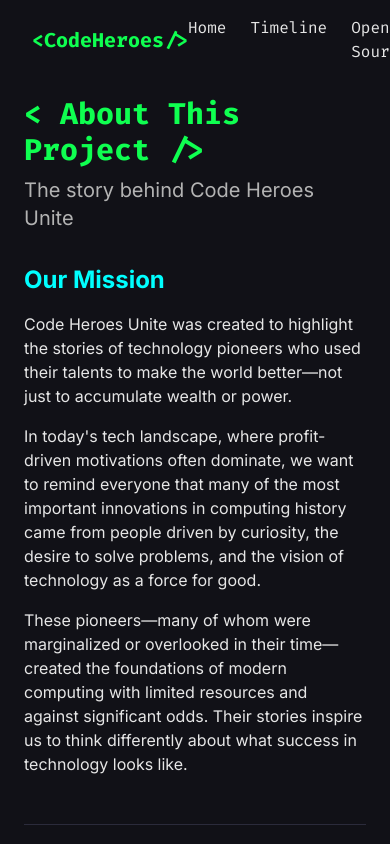
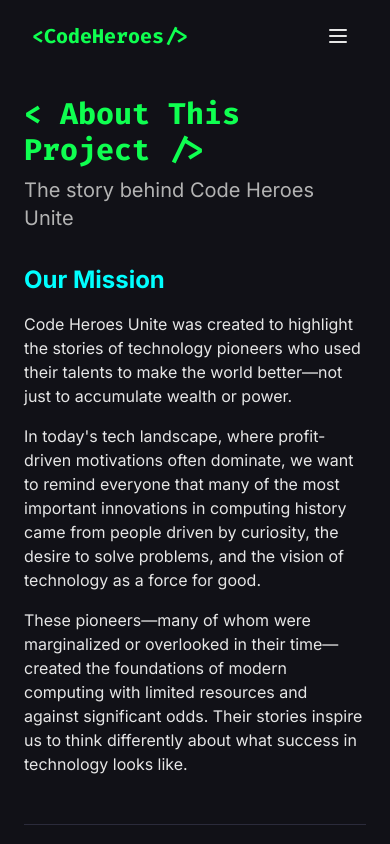
Before and after one commit to n1ghtw1re/code-heroes, a React (Vite) app: page /about in a window 390 px wide. Shown: the top 844 px of the page. Built offline with nearby package versions, Linux system fonts and the light colour scheme.

Commit message:
Fix: Implement hamburger menu for smaller displays
Refactor the Navbar component to collapse into a hamburger menu on smaller screens, improving the user experience on mobile devices.

```diff
--- a/src/components/layout/Navbar.tsx
+++ b/src/components/layout/Navbar.tsx
@@ -1,10 +1,27 @@
 
 import { useState, useEffect } from 'react';
 import { Link } from 'react-router-dom';
+import { Menu } from 'lucide-react';
 import { cn } from '@/lib/utils';
+import {
+  NavigationMenu,
+  NavigationMenuContent,
+  NavigationMenuItem,
+  NavigationMenuLink,
+  NavigationMenuList,
+  NavigationMenuTrigger,
+  navigationMenuTriggerStyle
+} from '@/components/ui/navigation-menu';
+import {
+  Drawer,
+  DrawerContent,
+  DrawerTrigger,
+  DrawerClose
+} from '@/components/ui/drawer';
 
 export const Navbar = () => {
   const [scrolled, setScrolled] = useState(false);
+  const [isMobileMenuOpen, setIsMobileMenuOpen] = useState(false);
 
   useEffect(() => {
     const handleScroll = () => {
@@ -16,6 +33,15 @@ export const Navbar = () => {
       window.removeEventListener('scroll', handleScroll);
     };
   }, []);
+
+  const navItems = [
+    { text: 'Home', path: '/' },
+    { text: 'Timeline', path: '/timeline' },
+    { text: 'Open Source', path: '/open-source' },
+    { text: 'Collective', path: '/collective' },
+    { text: 'Resources', path: '/resources' },
+    { text: 'About', path: '/about' }
+  ];
 
   return (
     <header
@@ -34,58 +60,50 @@ export const Navbar = () => {
           &lt;CodeHeroes<span className="text-hacker-pink">/</span>&gt;
         </Link>
 
-        <nav>
+        {/* Desktop Navigation */}
+        <nav className="hidden md:block">
           <ul className="flex gap-6 font-mono">
-            <li>
+            {navItems.map((item) => (
+              <li key={item.path}>
                 <Link
-                to="/"
+                  to={item.path}
                   className="text-foreground hover:text-hacker-green transition-colors"
                 >
-                Home
+                  {item.text}
                 </Link>
               </li>
-            <li>
+            ))}
+          </ul>
+        </nav>
+
+        {/* Mobile Navigation */}
+        <Drawer open={isMobileMenuOpen} onOpenChange={setIsMobileMenuOpen}>
+          <DrawerTrigger asChild className="md:hidden">
+            <button className="text-foreground hover:text-hacker-green transition-colors p-2">
+              <Menu className="h-6 w-6" />
+              <span className="sr-only">Menu</span>
+            </button>
+          </DrawerTrigger>
+          <DrawerContent className="bg-background/95 backdrop-blur-lg">
+            <div className="py-6">
+              <nav className="px-6">
+                <ul className="flex flex-col gap-4 font-mono">
+                  {navItems.map((item) => (
+                    <li key={item.path}>
                       <Link
-                to="/timeline"
-                className="text-foreground hover:text-hacker-green transition-colors"
+                        to={item.path}
+                        className="text-foreground hover:text-hacker-green transition-colors block py-2 text-lg"
+                        onClick={() => setIsMobileMenuOpen(false)}
                       >
-                Timeline
+                        {item.text}
                       </Link>
                     </li>
-            <li>
-              <Link
-                to="/open-source"
-                className="text-foreground hover:text-hacker-green transition-colors"
-              >
-                Open Source
-              </Link>
-            </li>
-            <li>
-              <Link
-                to="/collective"
-                className="text-foreground hover:text-hacker-green transition-colors"
-              >
-                Collective
-              </Link>
-            </li>
-            <li>
-              <Link
-                to="/resources"
-                className="text-foreground hover:text-hacker-green transition-colors"
-              >
-                Resources
-              </Link>
-            </li>
-            <li>
-              <Link
-                to="/about"
-                className="text-foreground hover:text-hacker-green transition-colors"
-              >
-                About
-              </Link>
-            </li>
+                  ))}
                 </ul>
               </nav>
+            </div>
+          </DrawerContent>
+        </Drawer>
       </div>
     </header>
   );
```
Lines whose indentation alone changed are shown as unchanged.
